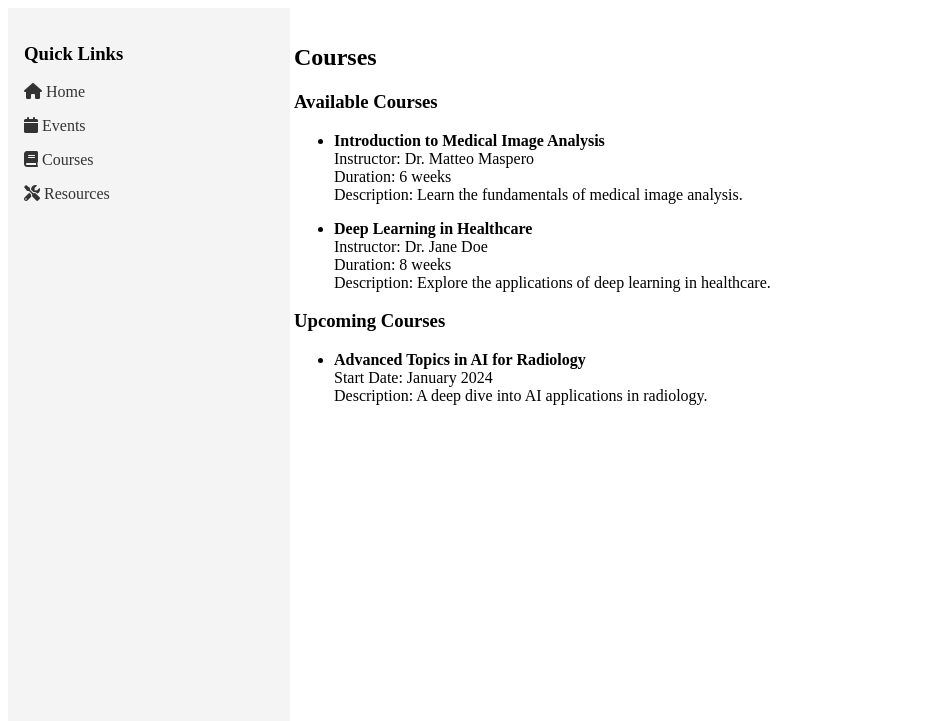
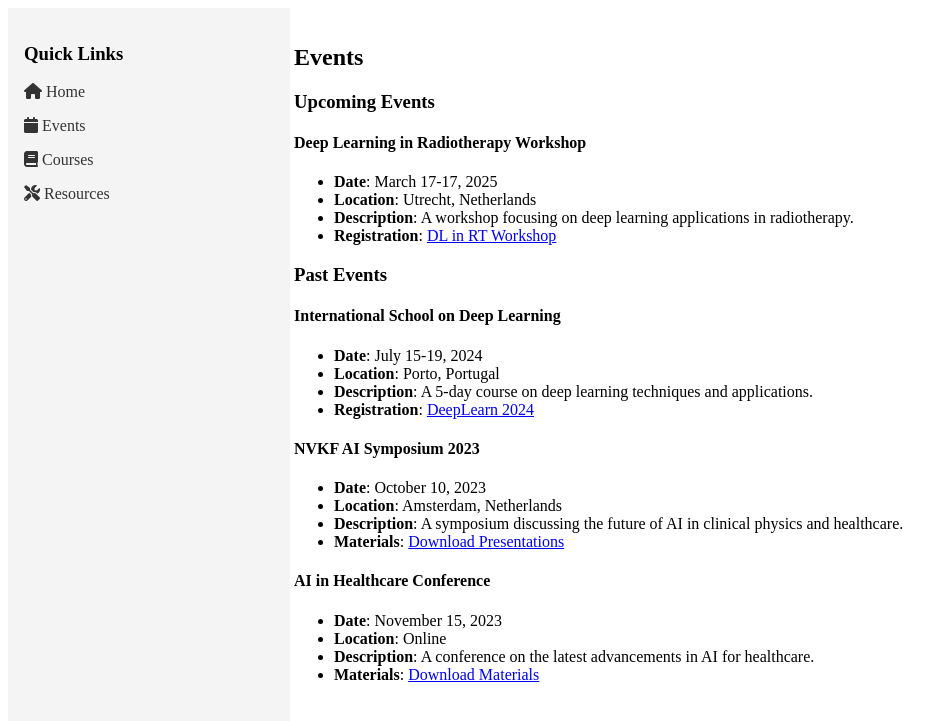
Before and after one commit to NVKF-nl/Kennisplatform-AI, a Jekyll site: the page built from courses.md, in a window 1280 px wide. Shown: the top 721 px of the page, without its empty margins (0-942 px from the left). Built offline with Jekyll 4.4.1, drawn with Linux system fonts in a browser that asks for light colours.

Commit message:
Update courses.md

```diff
--- a/courses.md
+++ b/courses.md
@@ -1,22 +1,34 @@
 ---
 layout: sidebar
-title: Courses
+title: Events
 ---
 
-## Courses
+## Events
 
-### Available Courses
-- **Introduction to Medical Image Analysis**
-  Instructor: Dr. Matteo Maspero
-  Duration: 6 weeks
-  Description: Learn the fundamentals of medical image analysis.
+### Upcoming Events
 
-- **Deep Learning in Healthcare**
-  Instructor: Dr. Jane Doe
-  Duration: 8 weeks
-  Description: Explore the applications of deep learning in healthcare.
+#### Deep Learning in Radiotherapy Workshop
+- **Date**: March 17-17, 2025
+- **Location**: Utrecht, Netherlands
+- **Description**: A workshop focusing on deep learning applications in radiotherapy.
+- **Registration**: [DL in RT Workshop](http://www.dlinrt.org/)
 
-### Upcoming Courses
-- **Advanced Topics in AI for Radiology**
-  Start Date: January 2024
-  Description: A deep dive into AI applications in radiology.
+### Past Events
+
+#### International School on Deep Learning
+- **Date**: July 15-19, 2024
+- **Location**: Porto, Portugal
+- **Description**: A 5-day course on deep learning techniques and applications.
+- **Registration**: [DeepLearn 2024](https://deeplearn.irdta.eu/2024/)
+
+#### NVKF AI Symposium 2023
+- **Date**: October 10, 2023
+- **Location**: Amsterdam, Netherlands
+- **Description**: A symposium discussing the future of AI in clinical physics and healthcare.
+- **Materials**: [Download Presentations](https://example.com)
+
+#### AI in Healthcare Conference
+- **Date**: November 15, 2023
+- **Location**: Online
+- **Description**: A conference on the latest advancements in AI for healthcare.
+- **Materials**: [Download Materials](https://example.com)
```
